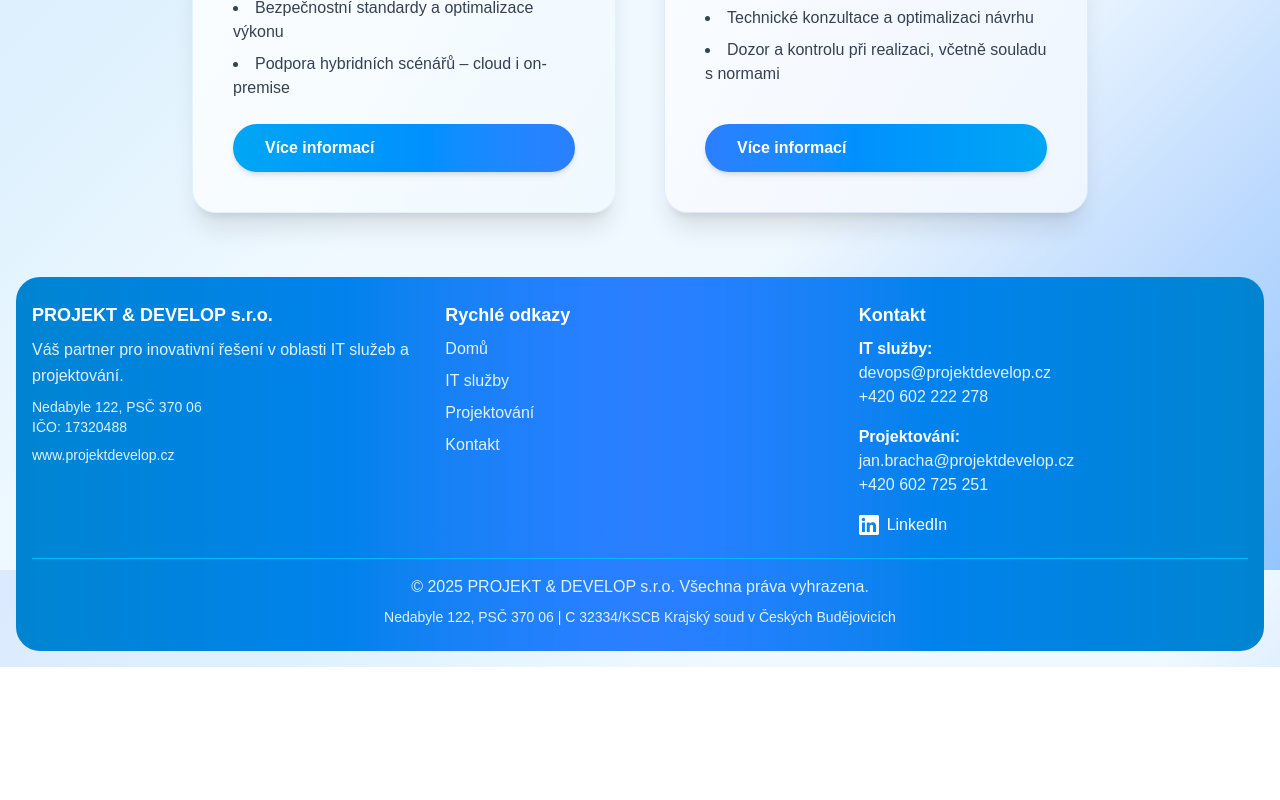
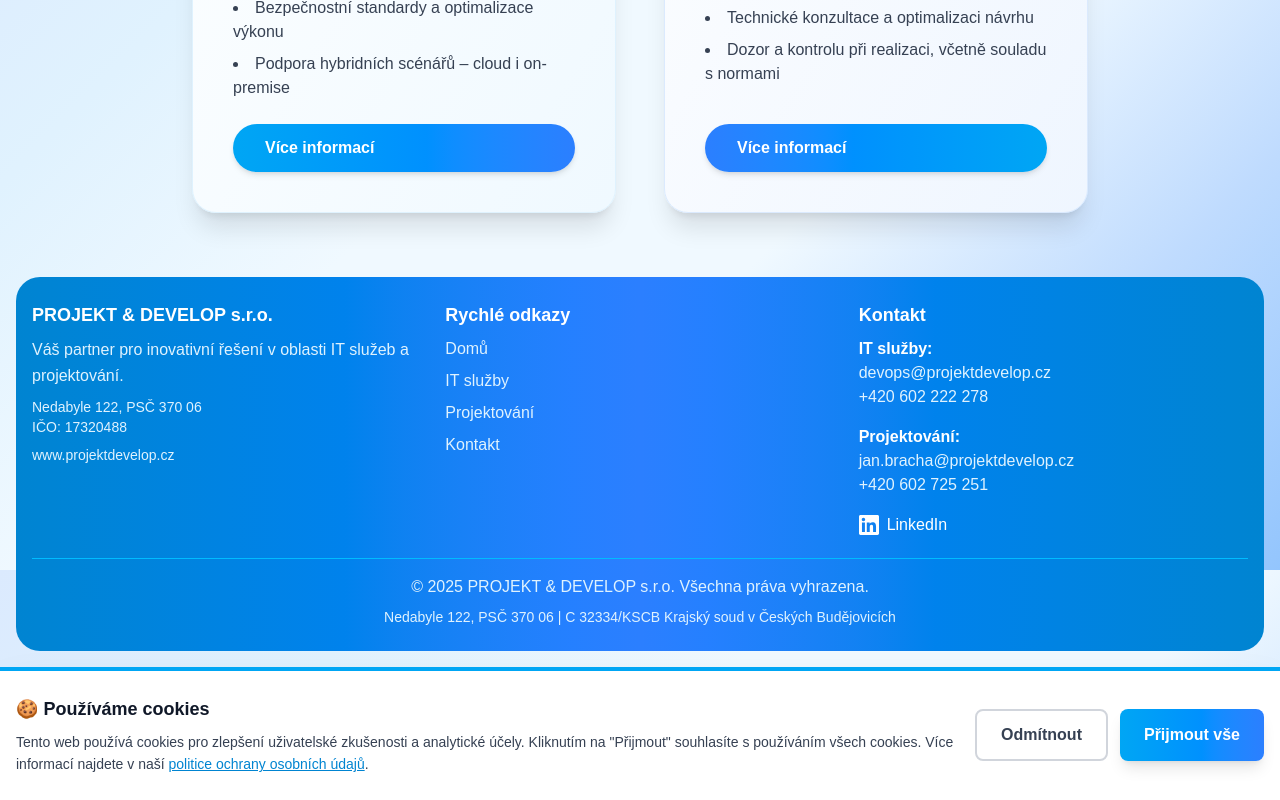
Before and after one commit to janbracha/Pixelize, a Next.js app in the folder web/: page / in a window 1280 px wide. Shown: the part 1030-1830 px from the top of the page. Before the commit the page ends 1697 px from the top, so only its background shows below. Built offline with nearby package versions, Linux system fonts and the light colour scheme.

Commit message:
cookie  GDPR

```diff
--- a/web/src/app/globals.css
+++ b/web/src/app/globals.css
@@ -58,3 +58,19 @@ body > * {
   position: relative;
   z-index: 1;
 }
+
+/* Animace pro cookie banner */
+@keyframes slide-up {
+  from {
+    transform: translateY(100%);
+    opacity: 0;
+  }
+  to {
+    transform: translateY(0);
+    opacity: 1;
+  }
+}
+
+.animate-slide-up {
+  animation: slide-up 0.4s ease-out;
+}
--- a/web/src/app/layout.tsx
+++ b/web/src/app/layout.tsx
@@ -4,6 +4,7 @@ import "./globals.css";
 import Navigation from "@/components/Navigation";
 import Footer from "@/components/Footer";
 import StructuredData from "@/components/StructuredData";
+import CookieConsent from "@/components/CookieConsent";
 
 const geistSans = Geist({
   variable: "--font-geist-sans",
@@ -57,6 +58,7 @@ export default function RootLayout({
           {children}
         </main>
         <Footer />
+        <CookieConsent />
       </body>
     </html>
   );
--- /dev/null
+++ b/web/src/components/CookieConsent.tsx
@@ -0,0 +1,71 @@
+'use client';
+
+import { useState, useEffect } from 'react';
+
+export default function CookieConsent() {
+  const [showBanner, setShowBanner] = useState(false);
+
+  useEffect(() => {
+    // Zkontrolovat, zda už uživatel dal souhlas
+    const consent = localStorage.getItem('cookieConsent');
+    if (!consent) {
+      setShowBanner(true);
+    }
+  }, []);
+
+  const acceptCookies = () => {
+    localStorage.setItem('cookieConsent', 'accepted');
+    setShowBanner(false);
+
+    // TODO: Zde aktivovat Google Analytics
+    // window.gtag('consent', 'update', {
+    //   analytics_storage: 'granted'
+    // });
+  };
+
+  const declineCookies = () => {
+    localStorage.setItem('cookieConsent', 'declined');
+    setShowBanner(false);
+  };
+
+  if (!showBanner) return null;
+
+  return (
+    <div className="fixed bottom-0 left-0 right-0 bg-white border-t-4 border-sky-500 shadow-2xl z-50 animate-slide-up">
+      <div className="container mx-auto px-4 py-6">
+        <div className="flex flex-col md:flex-row items-start md:items-center justify-between gap-4">
+          {/* Text */}
+          <div className="flex-1">
+            <h3 className="text-lg font-bold text-gray-900 mb-2">
+              🍪 Používáme cookies
+            </h3>
+            <p className="text-gray-700 text-sm leading-relaxed">
+              Tento web používá cookies pro zlepšení uživatelské zkušenosti a analytické účely.
+              Kliknutím na "Přijmout" souhlasíte s používáním všech cookies.
+              Více informací najdete v naší{' '}
+              <a href="/kontakt" className="text-sky-600 hover:text-sky-800 underline">
+                politice ochrany osobních údajů
+              </a>.
+            </p>
+          </div>
+
+          {/* Buttons */}
+          <div className="flex gap-3 flex-shrink-0">
+            <button
+              onClick={declineCookies}
+              className="px-6 py-3 border-2 border-gray-300 text-gray-700 font-semibold rounded-lg hover:bg-gray-100 transition-colors"
+            >
+              Odmítnout
+            </button>
+            <button
+              onClick={acceptCookies}
+              className="px-6 py-3 bg-gradient-to-r from-sky-500 to-blue-500 text-white font-semibold rounded-lg hover:from-sky-600 hover:to-blue-600 transition-all shadow-lg"
+            >
+              Přijmout vše
+            </button>
+          </div>
+        </div>
+      </div>
+    </div>
+  );
+}
```
Also changed, not shown: 1 other file (tests, documents, lock files or other folders).
